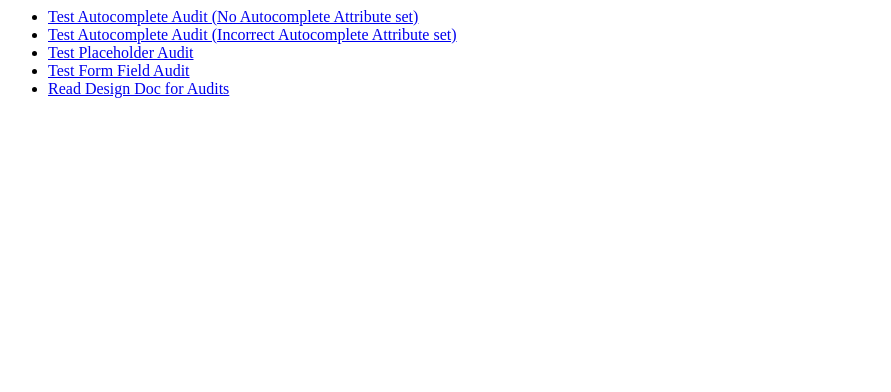
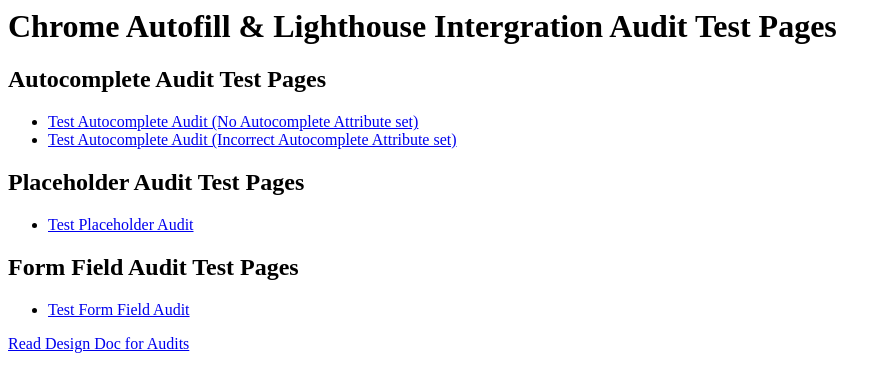
Before and after one commit to gMakunde/autofill-lighthouse-audit-sample-form, a Flask app: page / in a window 1280 px wide. Shown: the top 392 px of the page, without its empty margins (0-891 px from the left). Run offline with Flask 2, Linux system fonts and the light colour scheme.

Commit message:
added headings to the homepage and restrucred it so it is more parseable

```diff
--- a/templates/audit_tests homepage.html
+++ b/templates/audit_tests homepage.html
@@ -3,11 +3,24 @@
   <title>Lighthouse Chrome Autofill Tests</title>
 </head>
 <body>
+  <h1>Chrome Autofill & Lighthouse Intergration Audit Test Pages</h1>
+
+  <h2>Autocomplete Audit Test Pages</h2>
   <ul>
    <li><a href="/autocomplete-audit-no-auto"> Test Autocomplete Audit (No Autocomplete Attribute set) </a></li>
    <li><a href="/autocomplete-audit-bad-auto"> Test Autocomplete Audit (Incorrect Autocomplete Attribute set) </a></li>
-   <li><a href="/placeholder-audit"> Test Placeholder Audit </a></li>
-   <li><a href="/"> Test Form Field Audit </a></li>
-   <li><a href="https://docs.google.com/document/d/1yiulNnV8uEy1jPaAEmWeHxHcQOzxpqvAV4hOFpXLJ1M/edit?usp=sharing"> Read Design Doc for Audits </a></li>
   </ul>
+
+<h2>Placeholder Audit Test Pages</h2>
+<ul>
+  <li><a href="/placeholder-audit"> Test Placeholder Audit </a></li>
+
+ </ul>
+
+<h2>Form Field Audit Test Pages</h2>
+<ul>
+  <li><a href="/"> Test Form Field Audit </a></li>
+ </ul>
+
+<a href="https://docs.google.com/document/d/1yiulNnV8uEy1jPaAEmWeHxHcQOzxpqvAV4hOFpXLJ1M/edit?usp=sharing"> Read Design Doc for Audits </a>
 </body></html>
```
